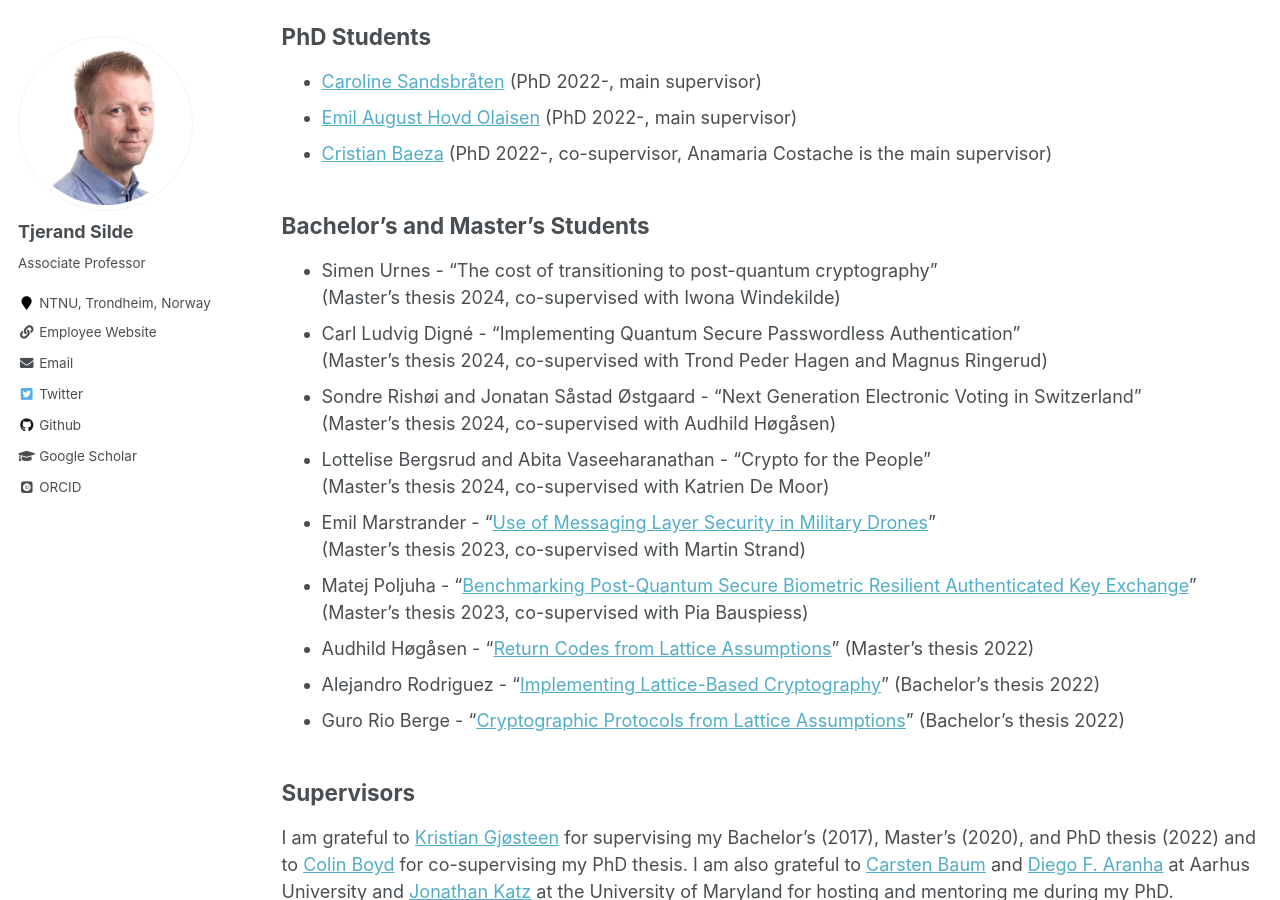
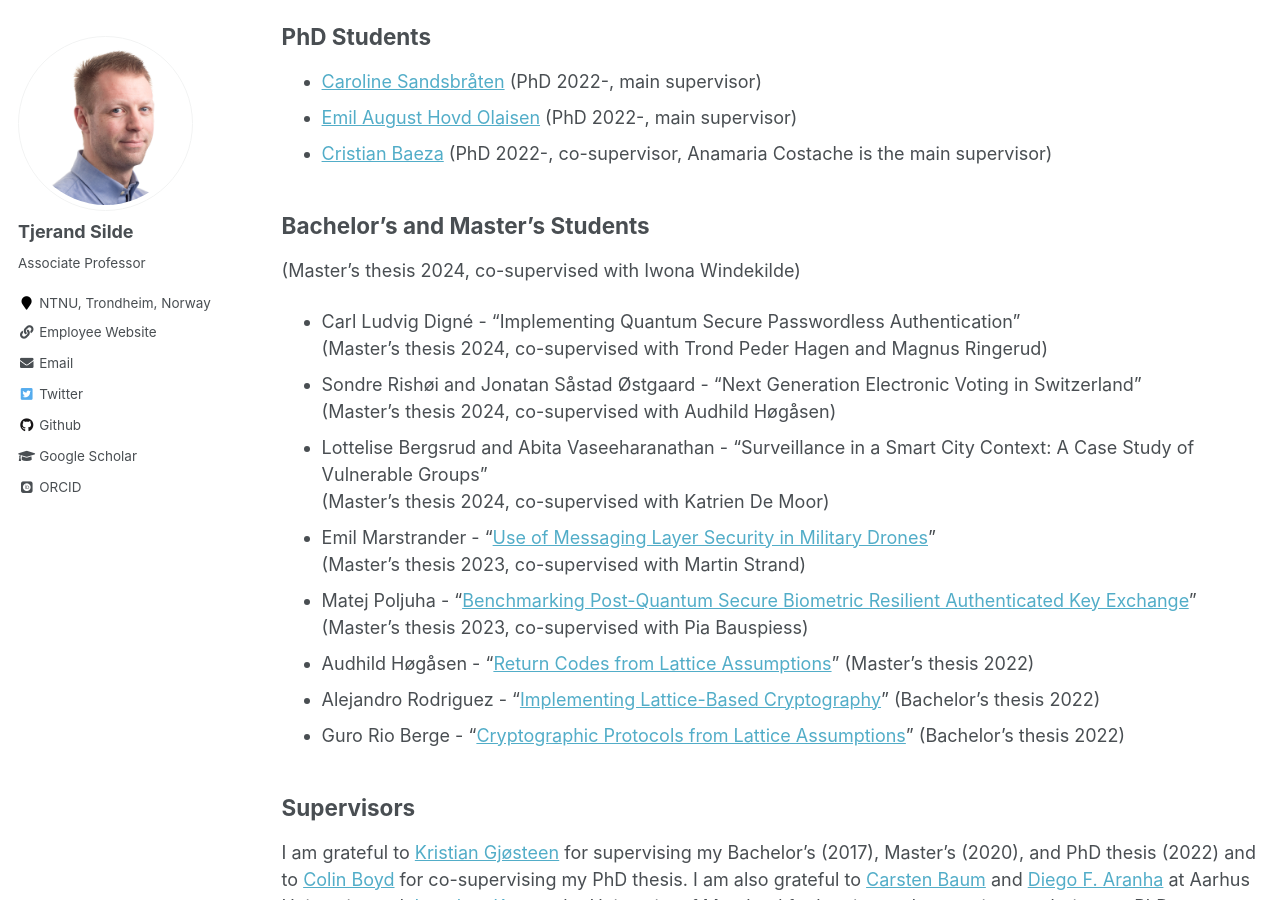
Before and after one commit to tjesi/tjesi.github.io, a Jekyll site: the page built from _pages/people.md, in a window 1280 px wide and 900 px high, scrolled down 330 px. Built offline with Jekyll 4.4.1, drawn with Linux system fonts in a browser that asks for light colours; some web fonts are replaced.

Commit message:
Update people.md

```diff
--- a/_pages/people.md
+++ b/_pages/people.md
@@ -19,13 +19,13 @@ author_profile: true
 
 ## Bachelor's and Master's Students
 
-- Simen Urnes - "The cost of transitioning to post-quantum cryptography"
+<!-- Simen Urnes - "The cost of transitioning to post-quantum cryptography" -->
 (Master's thesis 2024, co-supervised with Iwona Windekilde)
 - Carl Ludvig Digné - "Implementing Quantum Secure Passwordless Authentication"
 (Master's thesis 2024, co-supervised with Trond Peder Hagen and Magnus Ringerud)
 - Sondre Rishøi and Jonatan Såstad Østgaard - "Next Generation Electronic Voting in Switzerland"
 (Master's thesis 2024, co-supervised with Audhild Høgåsen)
-- Lottelise Bergsrud and Abita Vaseeharanathan - "Crypto for the People"
+- Lottelise Bergsrud and Abita Vaseeharanathan - "Surveillance in a Smart City Context: A Case Study of Vulnerable Groups"
 (Master's thesis 2024, co-supervised with Katrien De Moor)
 - Emil Marstrander - "[Use of Messaging Layer Security in Military Drones](https://tjerandsilde.no/files/EmilM.pdf)"
 (Master's thesis 2023, co-supervised with Martin Strand)
```
